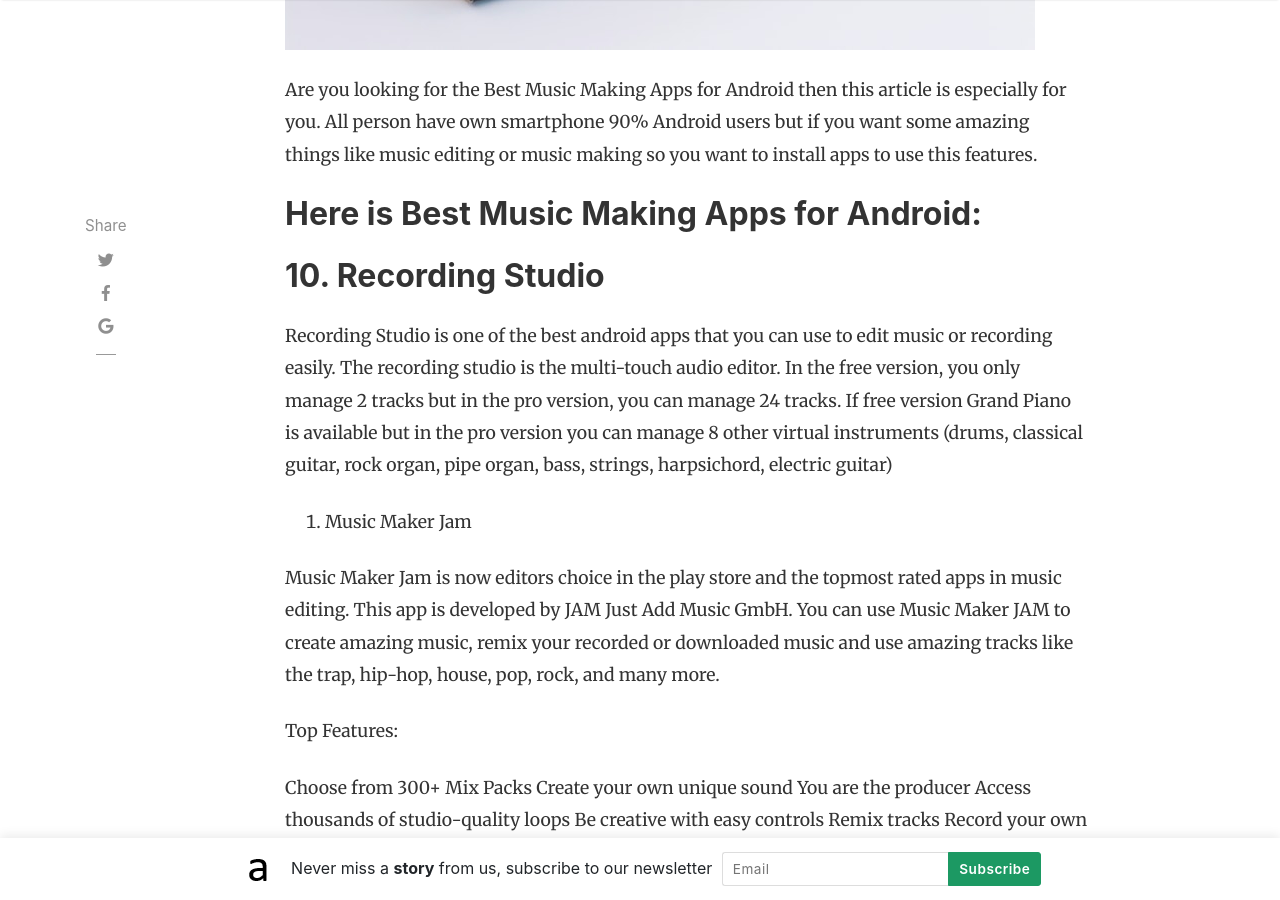
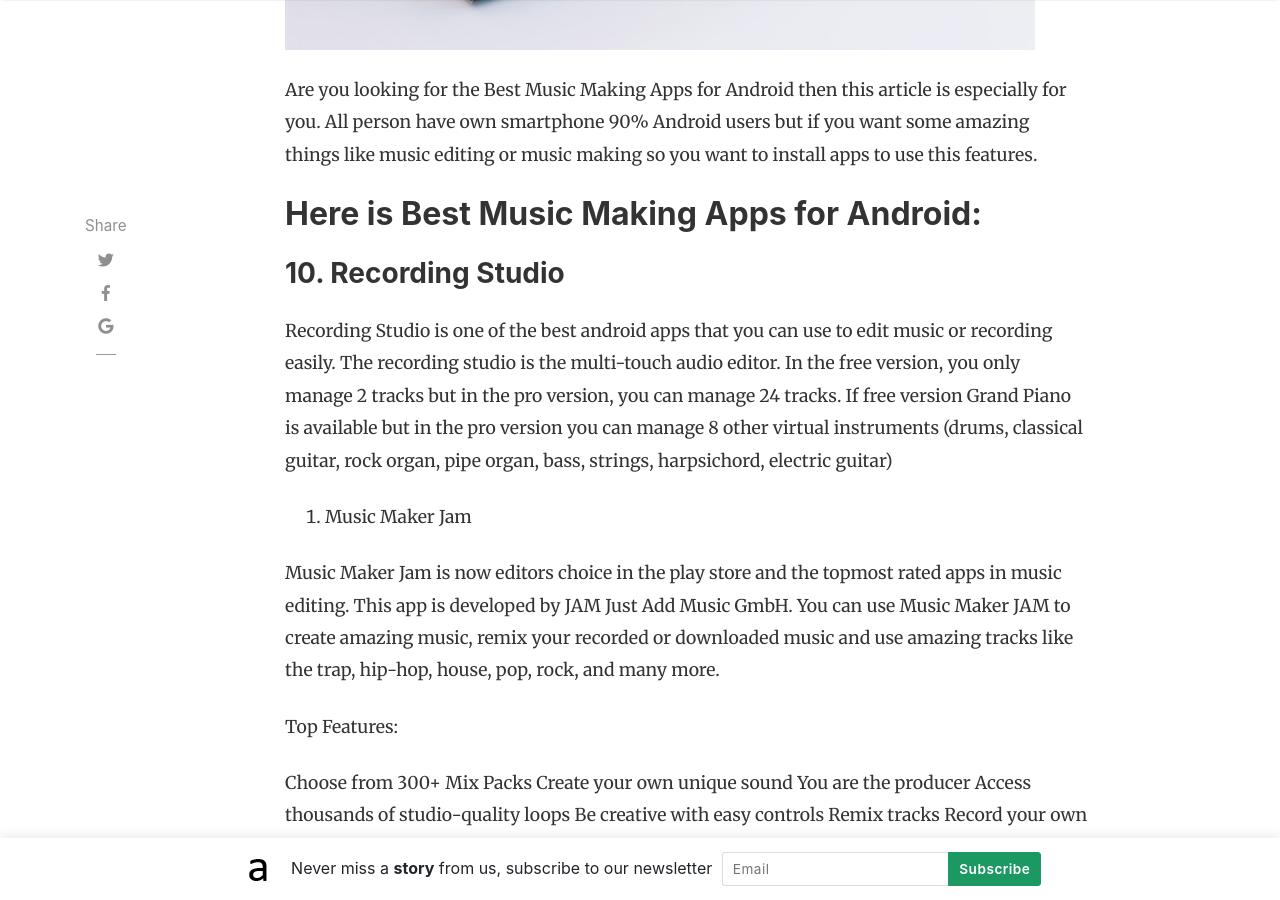
Before and after one commit to andrimoopensource/blog, a Jekyll site: the page built from _posts/2018-08-12-best-music-making-apps-for-android.md, in a window 1280 px wide and 900 px high, scrolled down 913 px. Built offline with Jekyll 4.4.1, drawn with Linux system fonts in a browser that asks for light colours; nearby versions of some CDN libraries; comment, search, counter and statistics services are not loaded.

```diff
--- a/_posts/2018-08-12-best-music-making-apps-for-android.md
+++ b/_posts/2018-08-12-best-music-making-apps-for-android.md
@@ -10,7 +10,7 @@ Are you looking for the Best Music Making Apps for Android then this article is
 
 ## Here is Best Music Making Apps for Android:
 
-<h2> 10. Recording Studio </h2>
+<h3> 10. Recording Studio </h3>
 
 Recording Studio is one of the best android apps that you can use to edit music or recording easily. The recording studio is the multi-touch audio editor. In the free version, you only manage 2 tracks but in the pro version, you can manage 24 tracks. If free version Grand Piano is available but in the pro version you can manage 8 other virtual instruments (drums, classical guitar, rock organ, pipe organ, bass, strings, harpsichord, electric guitar)
 
```
